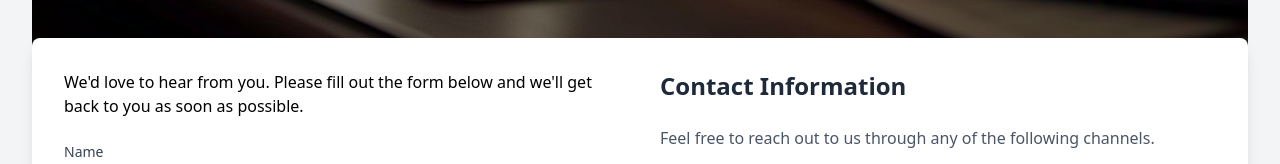
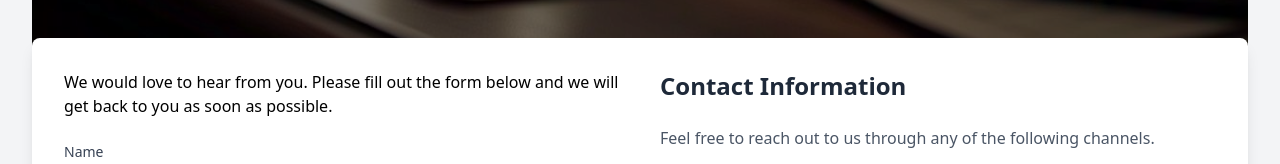
Before and after one commit to Emmanuel9037894958/macdeo, a Next.js app: page /contact in a window 1280 px wide. Shown: the part 1098-1262 px from the top of the page. Built offline with nearby package versions, Linux system fonts and the light colour scheme.

Commit message:
Fix apostrophe issue

```diff
--- a/src/Components/MiddleRange.js
+++ b/src/Components/MiddleRange.js
@@ -29,7 +29,7 @@ function MiddleRange() {
             <span className="text-orange-700">wholesale</span> fasteners...
           </p>
           <p className="pt-2">
-            We're Here to Help You Build Something Amazing...
+            We are Here to Help You Build Something Amazing...
           </p>
 
           <div className="pt-3">
--- a/src/app/contact/page.js
+++ b/src/app/contact/page.js
@@ -43,7 +43,7 @@ function Contact() {
 
         <div>
           <p className="mb-6">
-            We'd love to hear from you. Please fill out the form below and we'll
+            We would love to hear from you. Please fill out the form below and we will
             get back to you as soon as possible.
           </p>
 
--- a/src/app/gallery/page.js
+++ b/src/app/gallery/page.js
@@ -74,7 +74,7 @@ function Gallery() {
         <div className="text-center py-20">
           <h2 className="text-2xl font-semibold text-gray-700">Gallery Coming Soon</h2>
           <p className="mt-4 text-gray-500 max-w-xl mx-auto">
-            We're currently working on adding high-quality images of our fasteners and projects.
+            We are currently working on adding high-quality images of our fasteners and projects.
             Check back soon to explore our complete collection!
           </p>
         </div>
--- a/src/app/media/page.js
+++ b/src/app/media/page.js
@@ -33,7 +33,7 @@ function MediaPage() {
       {/* Below the image */}
       <div className="mt-6 max-w-md text-center text-base sm:text-lg">
         <p>
-          We're working hard to gather the best images and videos of our nuts,
+          We are working hard to gather the best images and videos of our nuts,
           bolts, and fasteners. Check back soon to see our products in action
           and behind the scenes at{" "}
           <span className="text-green-600 font-semibold">
```
